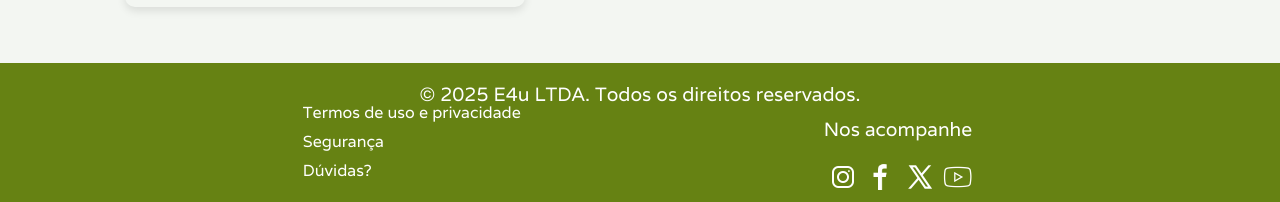
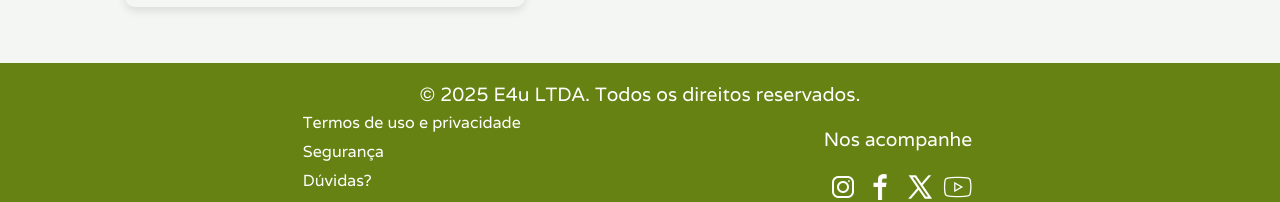
Before and after one commit to LorenaCorsato/landingPage, a React (Vite) app: page / in a window 1280 px wide. Shown: the part 3555-3757 px from the top of the page. Built offline with nearby package versions, Linux system fonts and the light colour scheme; grey boxes are pictures that could not be loaded.

Commit message:
Update rodape.css

```diff
--- a/src/styles/components/rodape.css
+++ b/src/styles/components/rodape.css
@@ -18,6 +18,7 @@
 .parteSuperior {
 font-family: "Alexandria", sans-serif;
  height: 5h;
+ margin-bottom: 10px;
 
 }
 
```
